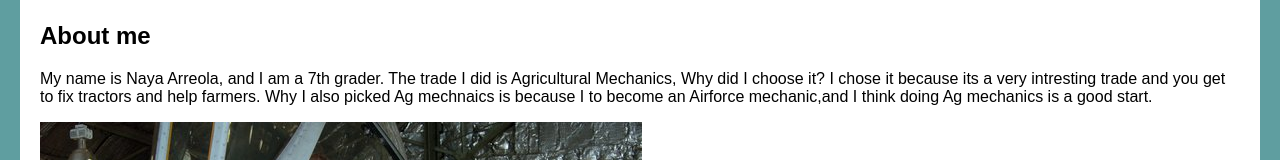
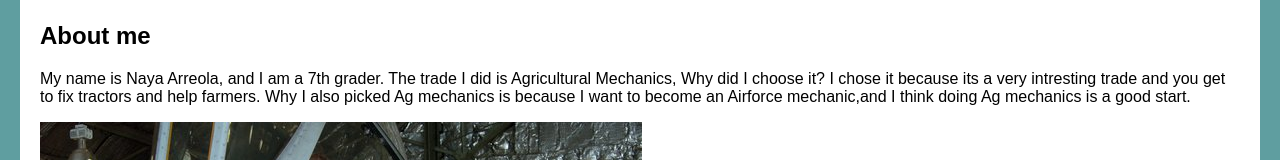
Before and after one commit to NayarithA/NayarithA.github.io, a plain HTML site: page index.html in a window 1280 px wide. Shown: the part 1556-1716 px from the top of the page. Drawn offline with Linux system fonts and the light colour scheme.

Commit message:
Update index.html

```diff
--- a/index.html
+++ b/index.html
@@ -96,7 +96,7 @@
 
 <section id="about">
     <h2>About me</h2>
-    <p>My name is Naya Arreola, and I am a 7th grader. The trade I did is Agricultural Mechanics, Why did I choose it? I chose it because its a very intresting trade and you get to fix tractors and help farmers. Why I also picked Ag mechnaics is because I to become an Airforce mechanic,and I think doing Ag mechanics is a good start.</p>
+    <p>My name is Naya Arreola, and I am a 7th grader. The trade I did is Agricultural Mechanics, Why did I choose it? I chose it because its a very intresting trade and you get to fix tractors and help farmers. Why I also picked Ag mechanics is because I want to become an Airforce mechanic,and I think doing Ag mechanics is a good start.</p>
 
     <img src="main-qimg-7de660206b4e0319e0d3a92f43a8d6e0-lq.jpg" height="399" width="602"/></section>
 
```
